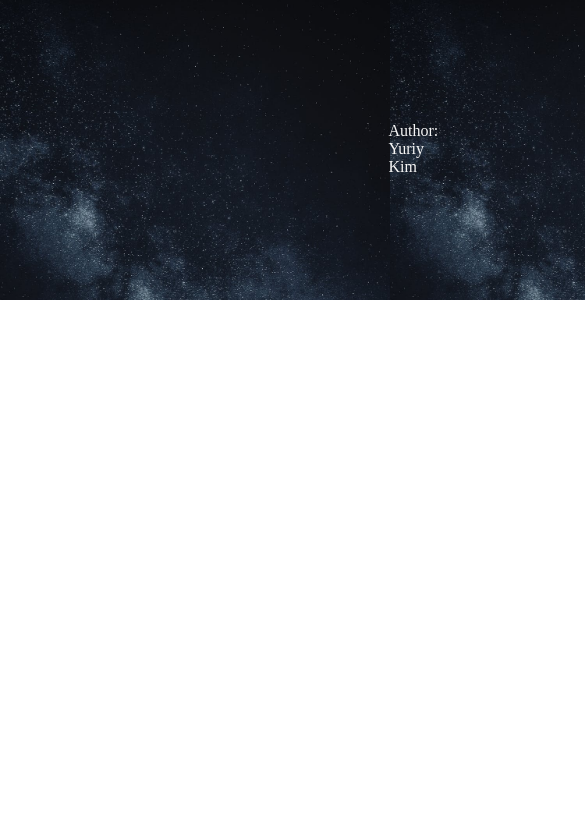
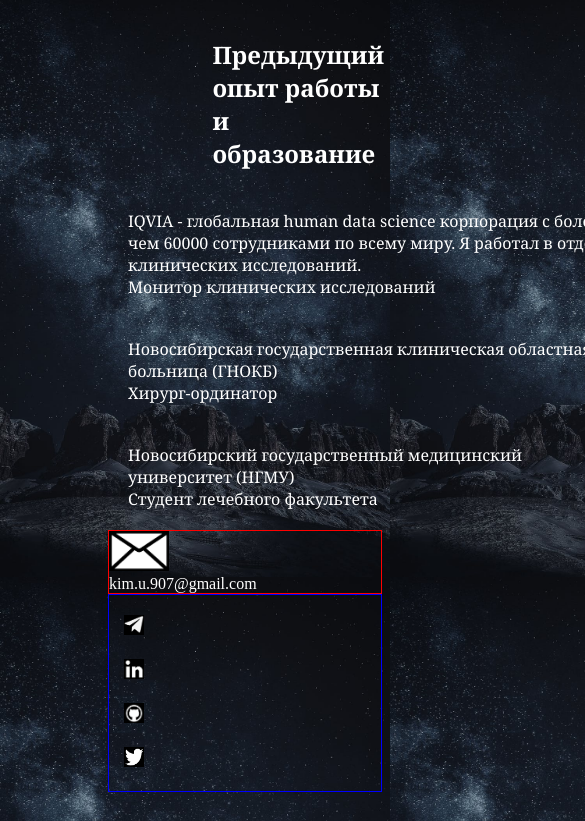
Before and after one commit to NoreagaSC/NoreagaSC.github.io, a plain HTML site: page index.html in a window 390 px wide. Shown: the part 1763-2584 px from the top of the page, 585 px wide, since content can reach past the window. Before the commit the page ends 2063 px from the top, so only its background shows below. Drawn offline with Linux system fonts and the light colour scheme.

Commit message:
release4 added adaptive layout

```diff
--- a/style.css
+++ b/style.css
@@ -145,13 +145,13 @@ h2.exp {
   justify-content: space-around;
 }
 
-/* .left {
+.left {
   border: 1px solid red;
-} */
+}
 
-/* .right {
+.right {
   border: 1px solid blue;
-} */
+}
 
 .socialMedia {
   position: fixed;
@@ -177,4 +177,99 @@ footer {
   color: whitesmoke;
   margin: 100px;
   padding: 0 0 0 75%;
+  border: 1px solid red;
 }
+
+@media (max-width: 1400px) {
+  .mainPage{
+      display: flex;
+      justify-content: center;
+      flex-direction: column;
+    }
+
+    .main {
+      margin: 0 100px 0 100px;
+    }
+
+    .left {
+      order: 1;
+      position: static;
+      margin: 0 0 0 100px;
+    }
+
+    .right {
+      order: 2;
+      position: static;
+      margin: 0 0 0 100px;
+    }
+
+    .left > * {
+      position: static;
+    }
+
+    .mailName {
+      writing-mode: horizontal-tb;
+      padding: 0 0 0 0;
+    }
+
+    .socialMedia {
+      position: static;
+    }
+}
+
+@media (max-width: 768px) {
+    .mainPage{
+      display: flex;
+      justify-content: center;
+      flex-direction: column;
+    }
+
+    .main {
+      margin: 0 100px 0 100px;
+    }
+
+    .left {
+      order: 1;
+      position: static;
+      margin: 0 0 0 100px;
+    }
+
+    .right {
+      order: 2;
+      position: static;
+      margin: 0 0 0 100px;
+    }
+
+    .left > * {
+      position: static;
+    }
+
+    .mailName {
+      writing-mode: horizontal-tb;
+      padding: 0 0 0 0;
+    }
+
+    .socialMedia {
+      position: static;
+    }
+
+    .infoMain {
+      flex-direction: column;
+    }
+
+    div .aboutMe {
+      align-self: flex-start;
+    }
+
+    div .exp {
+      align-self: flex-start;
+    }
+
+    h2 .aboutMe {
+      margin: 0 100px 0 100px;
+    }
+
+    h2 .exp {
+      margin: 0 100px 0 100px;
+    }
+}
```
Also changed, not shown: 1 other file.
